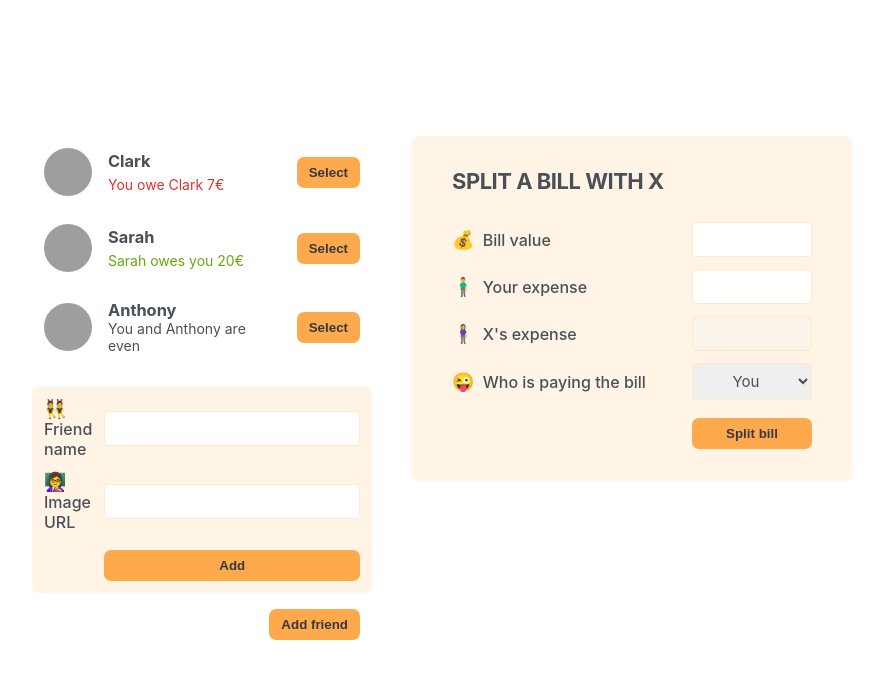
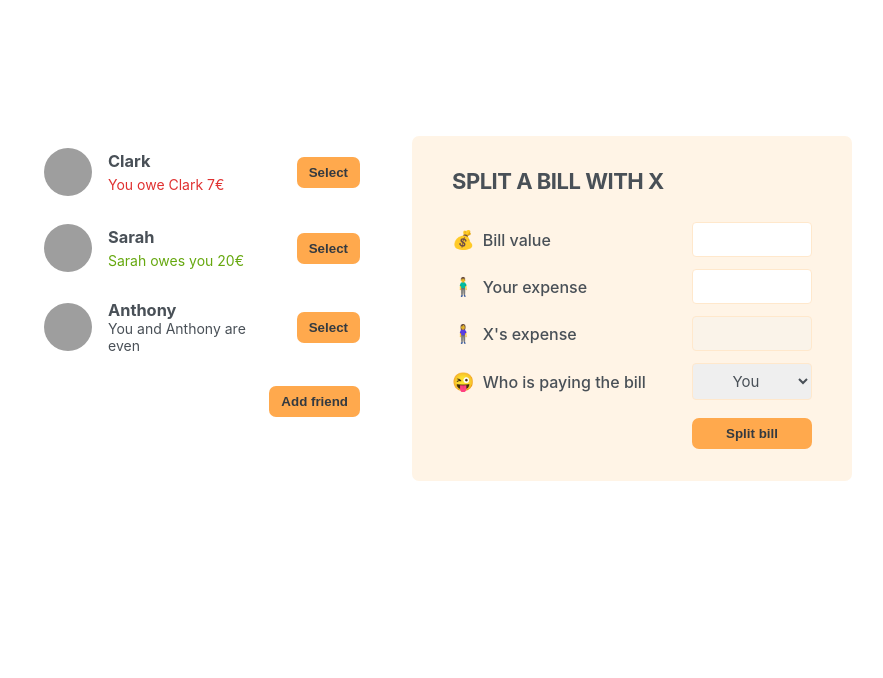
Before and after one commit to jackrichter/eat-n-split-proj3, a React (Create React App) app: page / in a window 1280 px wide. Shown: the top 678 px of the page, without its empty margins (198-1081 px from the left). Built offline with nearby package versions, Linux system fonts and the light colour scheme; grey boxes are pictures that could not be loaded.

Commit message:
Added logic to display or ide the FormAddFriend.

```diff
--- a/src/App.js
+++ b/src/App.js
@@ -1,3 +1,5 @@
+import { useState } from "react";
+
 const initialFriends = [
   {
     id: 118836,
@@ -20,12 +22,18 @@ const initialFriends = [
 ];
 
 export default function App() {
+  const [showAddFriend, setShowAddFriend] = useState(false);
+
+  function handleShowAddFriend() {
+    setShowAddFriend(show => !show);
+  }
+
   return (
     <div className="app">
       <div className="sidebar">
         <FriendsList />
-        <FormAddFriend />
-        <Button>Add friend</Button>
+        {showAddFriend && <FormAddFriend />}
+        <Button onShow={handleShowAddFriend}>{showAddFriend ? "Close" : "Add friend"}</Button>
       </div>
       <FormSplitBill />
     </div>
@@ -68,8 +76,12 @@ function Friend({ friend }) {
 }
 
 // Reusable Component
-function Button({ children }) {
-  return <button className="button">{children}</button>;
+function Button({ children, onShow }) {
+  return (
+    <button onClick={onShow} className="button">
+      {children}
+    </button>
+  );
 }
 
 function FormAddFriend() {
```
